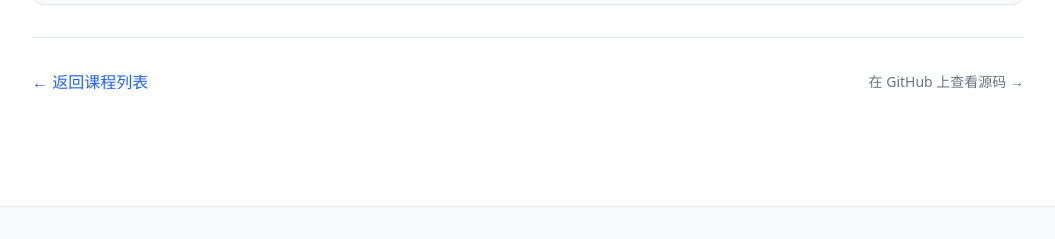
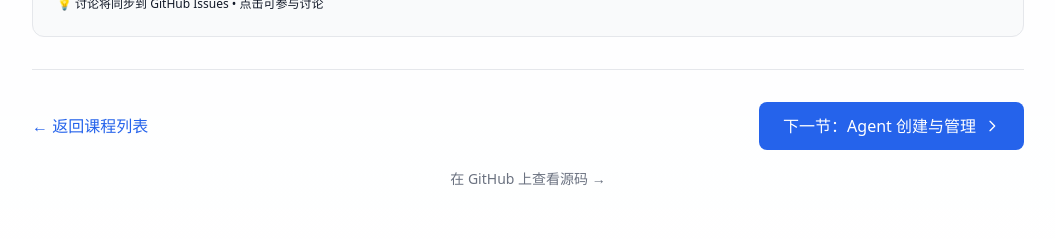
Before and after one commit to zackzhangkai/openclaw-course-website, a Next.js app: page /courses/lesson1-openclaw-basics in a window 1280 px wide. Shown: the part 4905-5144 px from the top of the page, without its empty margins (112-1167 px from the left). Built offline with nearby package versions, Linux system fonts and the light colour scheme; no server answers.

Commit message:
feat: 添加章节导航和修复复选框格式
- 添加'下一节'按钮，自动跳转到下一课程
- 修复课后作业复选框格式（添加 - 前缀）
- 移除不必要的代码注释
- 8 个课程页面都支持章节导航

```diff
--- a/app/courses/[slug]/page.tsx
+++ b/app/courses/[slug]/page.tsx
@@ -14,8 +14,18 @@ export function generateStaticParams() {
   }))
 }
 
+function getNextCourse(currentSlug: string) {
+  const courses = getAllCourses()
+  const currentIndex = courses.findIndex(c => c.slug === currentSlug)
+  if (currentIndex >= 0 && currentIndex < courses.length - 1) {
+    return courses[currentIndex + 1]
+  }
+  return null
+}
+
 export default function CoursePage({ params }: PageProps) {
   const course = getCourseBySlug(params.slug)
+  const nextCourse = getNextCourse(params.slug)
 
   if (!course) {
     return (
@@ -56,6 +66,21 @@ export default function CoursePage({ params }: PageProps) {
           >
             ← 返回课程列表
           </Link>
+
+          {nextCourse && (
+            <Link
+              href={`/courses/${nextCourse.slug}`}
+              className="inline-flex items-center px-6 py-3 bg-blue-600 text-white rounded-lg hover:bg-blue-700 transition-colors font-medium"
+            >
+              下一节：{nextCourse.title.replace(/^Lesson \d+:\s*/, '')}
+              <svg className="w-4 h-4 ml-2" fill="none" stroke="currentColor" viewBox="0 0 24 24">
+                <path strokeLinecap="round" strokeLinejoin="round" strokeWidth={2} d="M9 5l7 7-7 7" />
+              </svg>
+            </Link>
+          )}
+        </div>
+
+        <div className="mt-4 text-center">
           <a
             href="https://github.com/zackzhangkai/openclaw-course-website"
             target="_blank"
--- a/content/lesson1-openclaw-basics.md
+++ b/content/lesson1-openclaw-basics.md
@@ -137,11 +137,11 @@ openclaw chat
 
 ## 课后作业
 
-1. [ ] 完成 OpenClaw 安装
-2. [ ] 运行 `openclaw doctor` 通过所有检查
-3. [ ] 找到并阅读你的 `openclaw.json` 配置文件
-4. [ ] 配置一个免费模型提供商
-5. [ ] 成功运行 `openclaw chat` 并完成一次对话
+1. - [ ] 完成 OpenClaw 安装
+2. - [ ] 运行 `openclaw doctor` 通过所有检查
+3. - [ ] 找到并阅读你的 `openclaw.json` 配置文件
+4. - [ ] 配置一个免费模型提供商
+5. - [ ] 成功运行 `openclaw chat` 并完成一次对话
 
 ---
 
```
